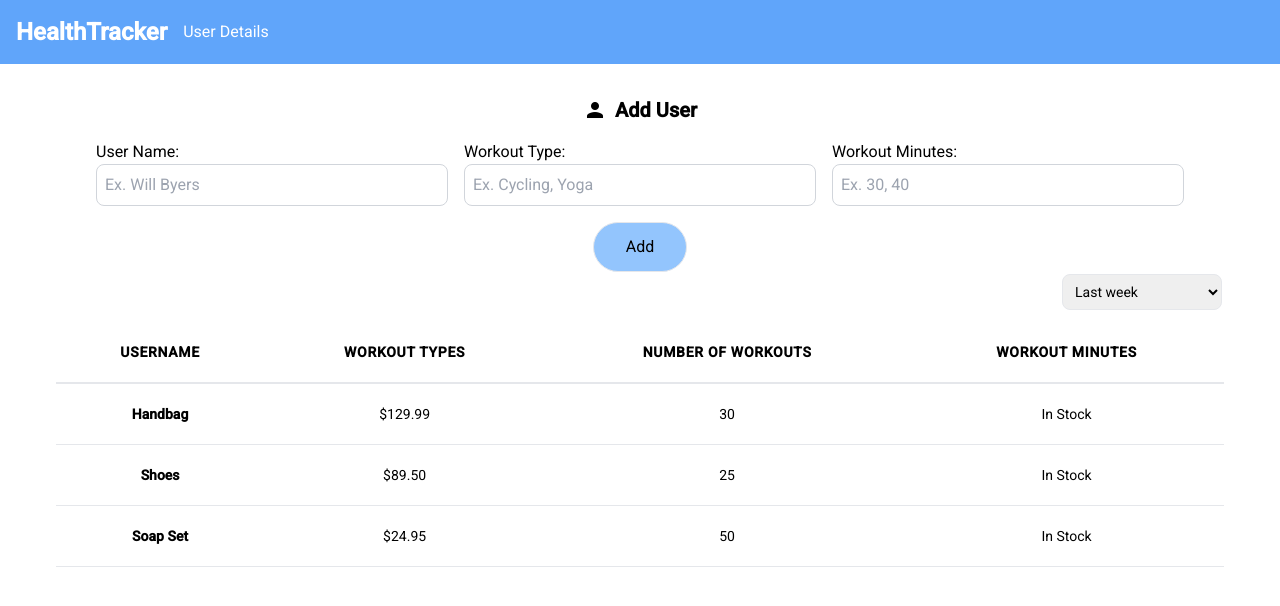
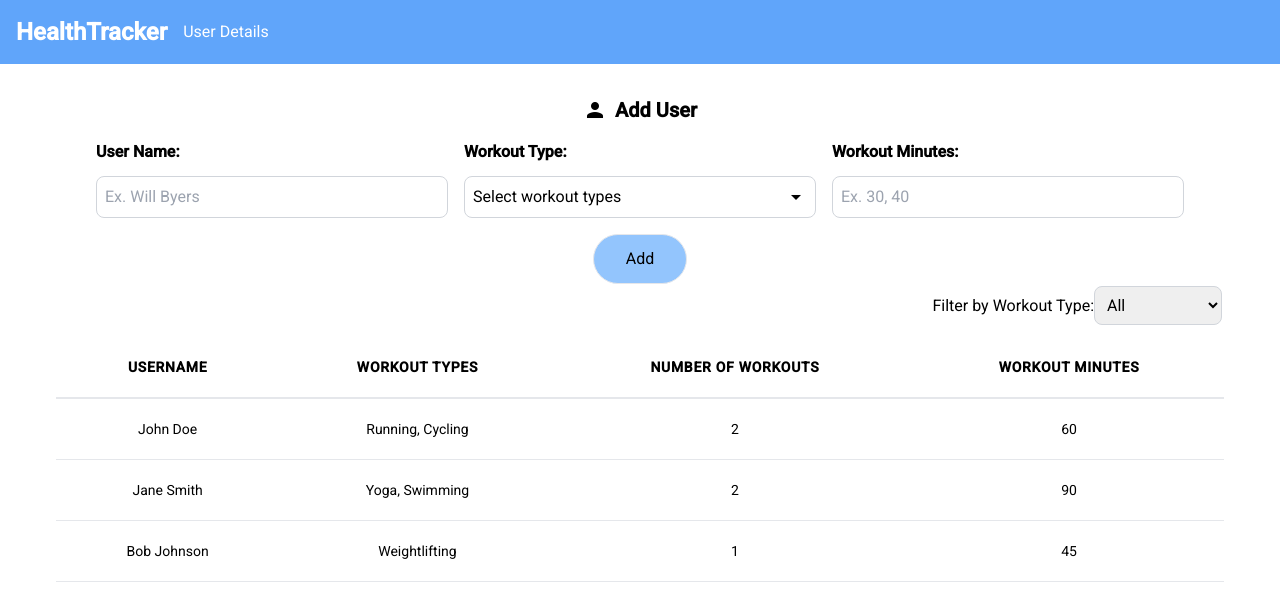
Before and after one commit to sroy2002/health-tracker, an Angular app: page / in a window 1280 px wide. Shown: the top 606 px of the page. Built offline with nearby package versions, Linux system fonts and the light colour scheme.

Commit message:
added tables and filter

```diff
--- a/src/app/Components/add-user/add-user.component.html
+++ b/src/app/Components/add-user/add-user.component.html
@@ -1,24 +1,36 @@
-<div class=" flex items-center justify-center gap-2">
+
+<div class="flex items-center justify-center gap-2">
     <div class="flex items-center justify-center">
-       <mat-icon>person</mat-icon>
-
+        <mat-icon>person</mat-icon>
     </div>
-        <p class="text-xl font-semibold my-4">Add User</p>
+    <p class="text-xl font-semibold my-4">Add User</p>
 </div>
-<form class="flex flex-col gap-4 px-[5rem] items-center">
-    <div class="flex gap-4 w-full" >
-
+<form (ngSubmit)="onSubmit()" class="flex flex-col gap-4 px-[5rem] items-center">
+    <div class="flex gap-4 w-full">
         <div class="flex flex-col w-full">
-            <label>User Name:</label>
-            <input type="text" class="border border-gray-300 p-2 rounded-lg" placeholder="Ex. Will Byers">
+            <label class="mb-3 font-semibold">User Name:</label>
+            <input type="text" class="border border-gray-300 p-2 rounded-lg" [(ngModel)]="userName" placeholder="Ex. Will Byers" name="userName">
         </div>
         <div class="flex flex-col w-full">
-            <label>Workout Type:</label>
-            <input type="text" class="border border-gray-300 p-2 rounded-lg" placeholder="Ex. Cycling, Yoga ">
+            <label class="mb-3 font-semibold">Workout Type:</label>
+            <div class="relative">
+                <input type="text" class="border border-gray-300 p-2 rounded-lg cursor-pointer pr-10 w-full" [value]="workoutType.join(', ') || 'Select workout types'" readonly (click)="toggleDropdown()">
+                <div class="absolute right-2 top-1/2 transform -translate-y-1/2 flex items-center justify-center">
+                    <mat-icon class="cursor-pointer"  (click)="toggleDropdown()">arrow_drop_down</mat-icon>
+                </div>
+                <div *ngIf="isDropdownOpen" class="absolute z-10 bg-white border border-gray-300 rounded-md shadow-lg mt-1 w-full">
+                    <div class="p-2">
+                        <label *ngFor="let option of workoutOptions" class="flex items-center">
+                            <input type="checkbox" [value]="option" (change)="onCheckboxChange($event)" class="mr-2">
+                            {{ option }}
+                        </label>
+                    </div>
+                </div>
+            </div>
         </div>
         <div class="flex flex-col w-full">
-            <label>Workout Minutes:</label>
-            <input type="text" class="border border-gray-300 p-2 rounded-lg" placeholder="Ex. 30, 40">
+            <label class="mb-3 font-semibold">Workout Minutes:</label>
+            <input type="text" class="border border-gray-300 p-2 rounded-lg" [(ngModel)]="workoutMinutes" placeholder="Ex. 30, 40" name="workoutMinutes">
         </div>
     </div>
     <div>
--- a/src/app/Components/add-user/add-user.component.ts
+++ b/src/app/Components/add-user/add-user.component.ts
@@ -1,11 +1,57 @@
 import { Component } from '@angular/core';
+import { UserService } from '../../user.service';
+import { FormsModule } from '@angular/forms';
 import { MatIconModule } from '@angular/material/icon';
+import { CommonModule } from '@angular/common';
 @Component({
   selector: 'app-add-user',
-  imports: [MatIconModule],
+  imports: [MatIconModule, FormsModule,CommonModule],
   templateUrl: './add-user.component.html',
-  styleUrl: './add-user.component.css'
+  styleUrls: ['./add-user.component.css']
 })
 export class AddUserComponent {
 
+  userName: string = '';
+  workoutType: string[] = [];
+  workoutMinutes: string = '';
+  workoutOptions: string[] = ['Running', 'Cycling', 'Yoga', 'Swimming', 'Weightlifting'];
+  isDropdownOpen: boolean = false;
+
+  constructor(private userService: UserService) {}
+
+  toggleDropdown() {
+    this.isDropdownOpen = !this.isDropdownOpen;
+  }
+
+  onCheckboxChange(event: any) {
+    const value = event.target.value;
+    if (event.target.checked) {
+      this.workoutType.push(value);
+    } else {
+      const index = this.workoutType.indexOf(value);
+      if (index > -1) {
+        this.workoutType.splice(index, 1);
+      }
+    }
+  }
+
+  onSubmit() {
+    if (this.userName && this.workoutType.length > 0 && this.workoutMinutes) {
+      const workoutMinutesArray = this.workoutMinutes.split(',').map(min => parseInt(min.trim(), 10)); // Convert to numbers
+      const totalWorkoutMinutes = workoutMinutesArray.reduce((acc, curr) => acc + curr, 0);
+
+      const newUser  = {
+        userName: this.userName,
+        workoutType: this.workoutType,
+        workoutMinutes: totalWorkoutMinutes,
+        numberOfWorkouts: this.workoutType.length
+      };
+
+      this.userService.addUser (newUser );
+      this.userName = '';
+      this.workoutType = [];
+      this.workoutMinutes = '';
+      this.isDropdownOpen = false; // Close dropdown after submission
+    }
+  }
 }
--- a/src/app/Components/user-table/user-table.component.html
+++ b/src/app/Components/user-table/user-table.component.html
@@ -3,13 +3,10 @@
 
     <!-- Filter -->
     <div class="relative m-[2px] mb-3 float-right hidden sm:block">
-      <label for="inputFilter" class="sr-only">Filter</label>
-      <select id="inputFilter" class="block w-40 rounded-lg border  p-2 text-sm focus:border-blue-400 focus:outline-none focus:ring-1 focus:ring-blue-400">
-        <option value="1" selected>Last week</option>
-        <option value="2">Last month</option>
-        <option value="3">Yesterday</option>
-        <option value="4">Last 7 days</option>
-        <option value="5">Last 30 days</option>
+      <label for="filter">Filter by Workout Type:</label>
+      <select id="filter" [(ngModel)]="filter" class="border border-gray-300 p-2 rounded-lg">
+        <option value="">All</option>
+        <option *ngFor="let option of workoutOptions" [value]="option">{{ option }}</option>
       </select>
     </div>
 
@@ -35,38 +32,28 @@
       </thead>
 
       <!-- Table body -->
-      <tbody>
+      <!-- <tbody>
 
-        <tr class="border-b hover:bg-neutral-100 ">
+        <tr *ngFor="let user of userList" class="border-b hover:bg-neutral-100 ">
           <th scope="row" class="px-6 py-5">
-            Handbag
+            {{user.userName}}
           </th>
-          <td class="px-6 py-5">$129.99</td>
-          <td class="px-6 py-5">30</td>
-          <td class="px-6 py-5">In Stock</td>
-        </tr>
-
-        <tr class="border-b hover:bg-neutral-100 ">
-          <th scope="row" class="px-6 py-5">
-            Shoes
-          </th>
-          <td class="px-6 py-5">$89.50</td>
-          <td class="px-6 py-5">25</td>
-          <td class="px-6 py-5">In Stock</td>
+          <td class="px-6 py-5">{{user.workoutType.join(', ')}}</td>
+          <td class="px-6 py-5">{{user.numberOfWorkouts}}</td>
+          <td class="px-6 py-5">{{user.workoutMinutes}}</td>
         </tr>
 
 
-        <tr class="border-b hover:bg-neutral-100 ">
-          <th scope="row" class="p-5">
-            Soap Set
-          </th>
-          <td class="p-5">$24.95</td>
-          <td class="p-5">50</td>
-          <td class="p-5">In Stock</td>
+
+      </tbody> -->
+      <tbody>
+        <tr *ngFor="let user of filteredUsers" class="border-b hover:bg-neutral-100 ">
+          <td class="px-6 py-5">{{ user.userName }}</td>
+          <td class="px-6 py-5">{{ user.workoutType.join(', ') }}</td> <!-- Display selected workout types as a comma-separated string -->
+          <td class="px-6 py-5">{{ user.numberOfWorkouts }}</td>
+          <td class="px-6 py-5">{{ user.workoutMinutes }}</td> <!-- Display workout minutes as a comma-separated string -->
         </tr>
-
       </tbody>
-
     </table>
 
   </div>
--- a/src/app/Components/user-table/user-table.component.ts
+++ b/src/app/Components/user-table/user-table.component.ts
@@ -1,11 +1,31 @@
-import { Component } from '@angular/core';
-
+import { Component, OnInit} from '@angular/core';
+import { FormsModule } from '@angular/forms';
+import { CommonModule } from '@angular/common';
+import { UserService } from '../../user.service';
 @Component({
   selector: 'app-user-table',
-  imports: [],
+  imports: [CommonModule,FormsModule],
   templateUrl: './user-table.component.html',
   styleUrl: './user-table.component.css'
 })
-export class UserTableComponent {
-
-}
+export class UserTableComponent implements OnInit{
+  userList: any[] = [];
+  workoutOptions: string[] = ['Running', 'Cycling', 'Yoga', 'Swimming', 'Weightlifting'];
+  filter: string = '';
+  constructor(private userService: UserService){}
+  ngOnInit(): void {
+    this.userService.userList$.subscribe((userList)=>{
+      this.userList = userList;
+      console.log(userList)
+    })
+  }
+  get filteredUsers() {
+    if (this.filter === "") { // Check for empty string instead of "All"
+      return this.userList;
+    }
+    if (this.filter) {
+      return this.userList.filter(user => user.workoutType.includes(this.filter));
+    }
+    return this.userList;
+  }
+  }
--- /dev/null
+++ b/src/app/user.service.ts
@@ -0,0 +1,40 @@
+import { Injectable } from '@angular/core';
+import { BehaviorSubject } from 'rxjs';
+
+@Injectable({
+  providedIn: 'root'
+})
+export class UserService {
+
+  //creating a BehaviourSubject to store the user list
+
+  private userListSource = new BehaviorSubject<any[]>([
+    {
+      userName: 'John Doe',
+      workoutType: ['Running', 'Cycling'],
+      workoutMinutes: 60,
+      numberOfWorkouts: 2
+    },
+    {
+      userName: 'Jane Smith',
+      workoutType: ['Yoga', 'Swimming'],
+      workoutMinutes: 90,
+      numberOfWorkouts: 2
+    },
+    {
+      userName: 'Bob Johnson',
+      workoutType: ['Weightlifting'],
+      workoutMinutes: 45,
+      numberOfWorkouts: 1
+    }
+  ]);
+  userList$ = this.userListSource.asObservable();
+
+  constructor() { }
+
+  //method to add new user
+  addUser(newUser:any){
+    const currentUserList =  this.userListSource.value;
+    this.userListSource.next([...currentUserList,newUser]);
+  }
+}
```
Also changed, not shown: 1 other file (tests, documents, lock files or other folders).
